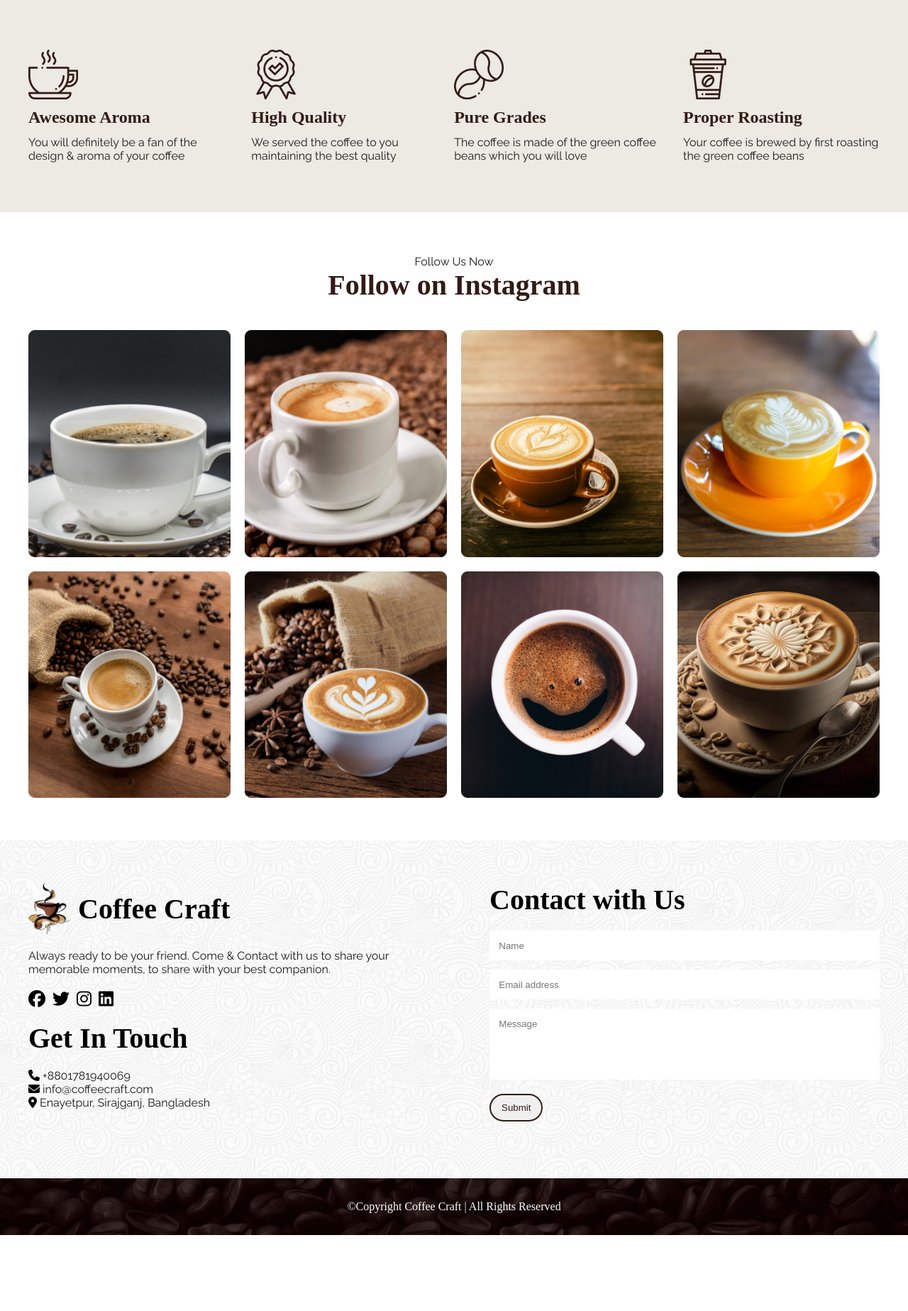
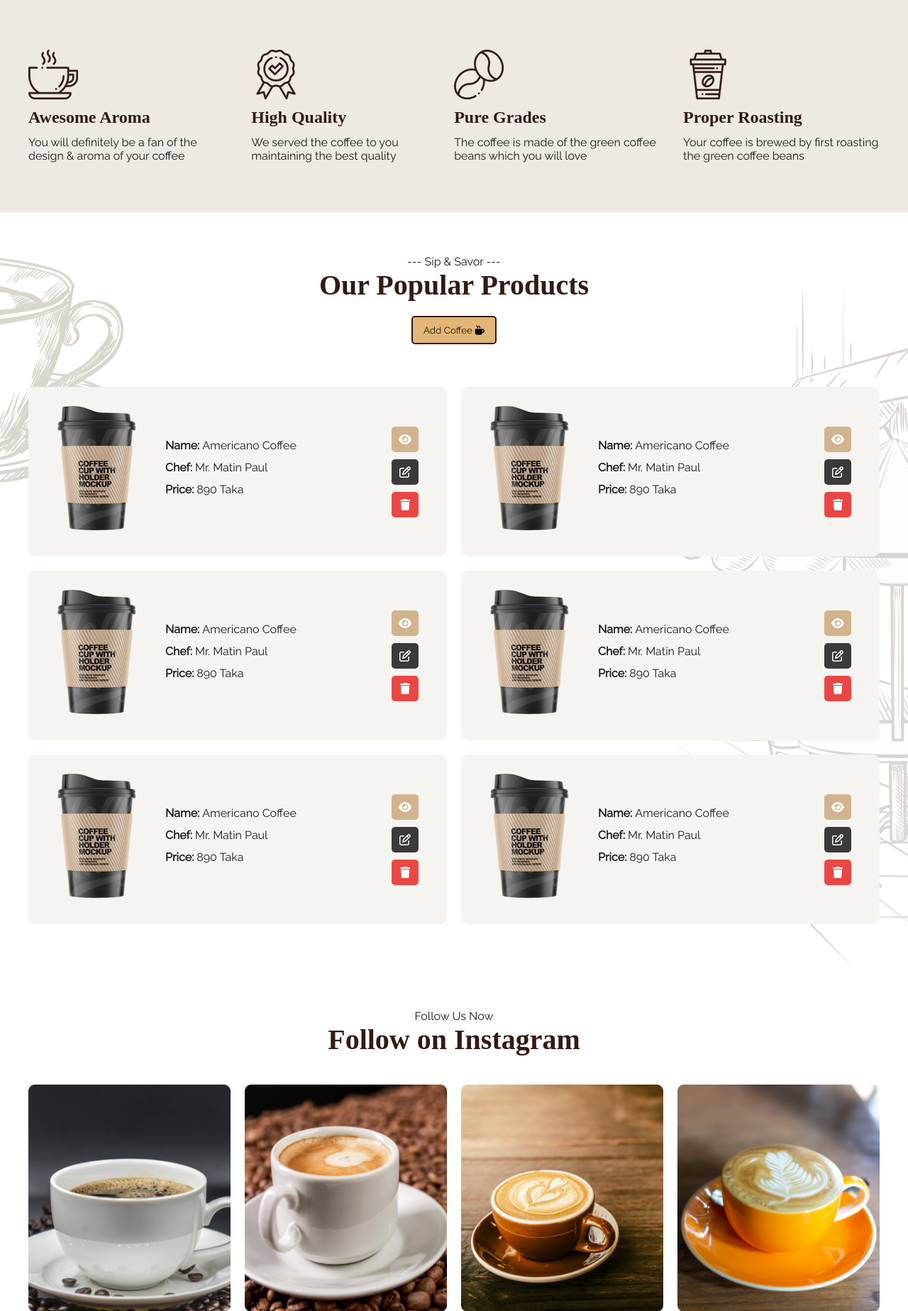
Before and after one commit to ranaahmedzn/coffee-craft, a PHP site: page / in a window 1280 px wide. Shown: the part 801-2648 px from the top of the page at 71% size. Before the commit the page ends 2541 px from the top, so only its background shows below. Run offline with PHP 8.4, Linux system fonts and the light colour scheme; some libraries are stand-ins or nearby versions; some web fonts are replaced.

Commit message:
added propular products section

```diff
--- a/index.html
+++ b/index.html
@@ -14,7 +14,10 @@
       rel="stylesheet"
     />
     <!-- font awesome -->
-    <script src="https://kit.fontawesome.com/e713737a14.js" crossorigin="anonymous"></script>
+    <script
+      src="https://kit.fontawesome.com/e713737a14.js"
+      crossorigin="anonymous"
+    ></script>
   </head>
 
   <body>
@@ -69,6 +72,102 @@
     </header>
 
     <main>
+      <section class="products-section">
+        <div class="section-name">
+          <p>--- Sip & Savor ---</p>
+          <h3 class="section-title">Our Popular Products</h3>
+          <button class="add-btn">
+            <span>Add Coffee</span>
+            <i class="fa-solid fa-mug-hot"></i>
+          </button>
+        </div>
+
+        <img class="cup-img" src="./images/more/4.png" alt="">
+        <img class="shop-img" src="./images/more/5.png" alt="">
+
+        <div class="products">
+          <div class="product">
+            <img src="./images/1.png" alt="">
+            <div class="product-info">
+              <p><span>Name: </span> Americano Coffee</p>
+              <p><span>Chef: </span> Mr. Matin Paul</p>
+              <p><span>Price: </span> 890 Taka</p>
+            </div>
+            <div class="actions">
+              <a href="" class="view-btn"><i class="fa-solid fa-eye"></i></a>
+              <a href="" class="update-btn"><i class="fa-regular fa-pen-to-square"></i></a>
+              <a href="" class="delete-btn"><i class="fa-solid fa-trash"></i></a>
+            </div>
+          </div>
+
+          <div class="product">
+            <img src="./images/1.png" alt="">
+            <div class="product-info">
+              <p><span>Name: </span> Americano Coffee</p>
+              <p><span>Chef: </span> Mr. Matin Paul</p>
+              <p><span>Price: </span> 890 Taka</p>
+            </div>
+            <div class="actions">
+              <a href="" class="view-btn"><i class="fa-solid fa-eye"></i></a>
+              <a href="" class="update-btn"><i class="fa-regular fa-pen-to-square"></i></a>
+              <a href="" class="delete-btn"><i class="fa-solid fa-trash"></i></a>
+            </div>
+          </div>
+          <div class="product">
+            <img src="./images/1.png" alt="">
+            <div class="product-info">
+              <p><span>Name: </span> Americano Coffee</p>
+              <p><span>Chef: </span> Mr. Matin Paul</p>
+              <p><span>Price: </span> 890 Taka</p>
+            </div>
+            <div class="actions">
+              <a href="" class="view-btn"><i class="fa-solid fa-eye"></i></a>
+              <a href="" class="update-btn"><i class="fa-regular fa-pen-to-square"></i></a>
+              <a href="" class="delete-btn"><i class="fa-solid fa-trash"></i></a>
+            </div>
+          </div>
+          <div class="product">
+            <img src="./images/1.png" alt="">
+            <div class="product-info">
+              <p><span>Name: </span> Americano Coffee</p>
+              <p><span>Chef: </span> Mr. Matin Paul</p>
+              <p><span>Price: </span> 890 Taka</p>
+            </div>
+            <div class="actions">
+              <a href="" class="view-btn"><i class="fa-solid fa-eye"></i></a>
+              <a href="" class="update-btn"><i class="fa-regular fa-pen-to-square"></i></a>
+              <a href="" class="delete-btn"><i class="fa-solid fa-trash"></i></a>
+            </div>
+          </div>
+          <div class="product">
+            <img src="./images/1.png" alt="">
+            <div class="product-info">
+              <p><span>Name: </span> Americano Coffee</p>
+              <p><span>Chef: </span> Mr. Matin Paul</p>
+              <p><span>Price: </span> 890 Taka</p>
+            </div>
+            <div class="actions">
+              <a href="" class="view-btn"><i class="fa-solid fa-eye"></i></a>
+              <a href="" class="update-btn"><i class="fa-regular fa-pen-to-square"></i></a>
+              <a href="" class="delete-btn"><i class="fa-solid fa-trash"></i></a>
+            </div>
+          </div>
+          <div class="product">
+            <img src="./images/1.png" alt="">
+            <div class="product-info">
+              <p><span>Name: </span> Americano Coffee</p>
+              <p><span>Chef: </span> Mr. Matin Paul</p>
+              <p><span>Price: </span> 890 Taka</p>
+            </div>
+            <div class="actions">
+              <a href="" class="view-btn"><i class="fa-solid fa-eye"></i></a>
+              <a href="" class="update-btn"><i class="fa-regular fa-pen-to-square"></i></a>
+              <a href="" class="delete-btn"><i class="fa-solid fa-trash"></i></a>
+            </div>
+          </div>
+        </div>
+      </section>
+
       <section class="follow-section">
         <div class="section-name">
           <p>Follow Us Now</p>
@@ -106,16 +205,16 @@
             </div>
             <div>
               <h4 class="sub-title">Get In Touch</h4>
-                <div className="space-y-5">
-                    <div className="flex gap-3 items-center p-4">
+              <div class="space-y-5">
+                <div class="phone">
                   <i class="fa-solid fa-phone"></i>
                   <span>+8801781940069</span>
                 </div>
-                    <div className="flex gap-3 items-center p-4">
+                <div class="email">
                   <i class="fa-solid fa-envelope"></i>
                   <span>info@coffeecraft.com</span>
                 </div>
-                    <div className="flex gap-3 items-center p-4">
+                <div class="address">
                   <i class="fa-solid fa-location-dot"></i>
                   <span>Enayetpur, Sirajganj, Bangladesh</span>
                 </div>
@@ -128,11 +227,7 @@
             <form class="form">
               <div>
                 <input type="text" id="name" placeholder="Name" />
-                <input
-                  type="email"
-                  id="email"
-                  placeholder="Email address"
-                />
+                <input type="email" id="email" placeholder="Email address" />
               </div>
               <div>
                 <textarea
--- a/style.css
+++ b/style.css
@@ -8,7 +8,8 @@
 font-family: 'Rancho', cursive; */
 
 /*-----common styles------ */
-p, span{
+p,
+span {
     color: #1B1A1A;
     font-family: Raleway;
 }
@@ -110,6 +111,89 @@ header .about-product {
 
 
 /*-----main design start here------ */
+
+.products-section{
+    position: relative;
+    overflow: hidden;
+}
+.products-section .cup-img{
+    top: 60px;
+    left: -80px;
+    position: absolute;
+    z-index: -1;
+}
+.products-section .shop-img{
+    right: -80px;
+    bottom: 0;
+    position: absolute;
+    z-index: -1;
+}
+
+.add-btn {
+    padding: 10px 15px;
+    border-radius: 5px;
+    border: 2px solid #331A15;
+    background: #E3B577;
+    margin: 20px auto;
+}
+
+.products {
+    width: 100%;
+    max-width: 1200px;
+    margin: 0 auto;
+    display: grid;
+    gap: 20px;
+    grid-template-columns: repeat(2, 1fr);
+    position: relative;
+    z-index: 10;
+}
+
+.product {
+    width: 100%;
+    display: flex;
+    justify-content: space-between;
+    align-items: center;
+    border-radius: 10px;
+    background: #F5F4F1;
+    padding-right: 40px;
+}
+.product p{
+    margin-bottom: 12px;
+}
+.product p span{
+    font-weight: bold;
+}
+.actions {
+    display: flex;
+    gap: 10px;
+    flex-direction: column;
+    flex-grow: grow;
+    margin-left: auto;
+}
+
+.view-btn,
+.update-btn,
+.delete-btn {
+    padding: 10px;
+    border-radius: 5px;
+    color: white;
+    text-align: center;
+}
+
+.view-btn {
+    background: #D2B48C;
+}
+
+.update-btn {
+    background: #3C393B;
+}
+
+.delete-btn {
+    background: #EA4744;
+}
+
+
+/*-----follow section start here------ */
 .follow-section {
     width: 100%;
     max-width: 1200px;
@@ -140,7 +224,7 @@ header .about-product {
     justify-content: space-between;
 }
 
-.contact-info{
+.contact-info {
     width: 50%;
 }
 
@@ -174,18 +258,18 @@ header .about-product {
     margin-bottom: 20px;
 }
 
-.contact-form{
+.contact-form {
     width: 50%;
 }
 
-.contact-form .form{
+.contact-form .form {
     width: 100%;
     margin: 20px auto;
 }
 
 input,
 textarea {
-    border: 0;
+    border: 1px solid rgba(128, 128, 128, 0.350);
     outline: 0;
     padding: 1em;
     display: block;
@@ -209,6 +293,14 @@ textarea {
     cursor: pointer;
 }
 
+.phone,
+.email,
+.address {
+    display: flex;
+    gap: 10px;
+    align-items: center;
+    margin-bottom: 10px;
+}
 
 /*-----footer start here------ */
 footer {
```
Lines whose indentation alone changed are shown as unchanged.
